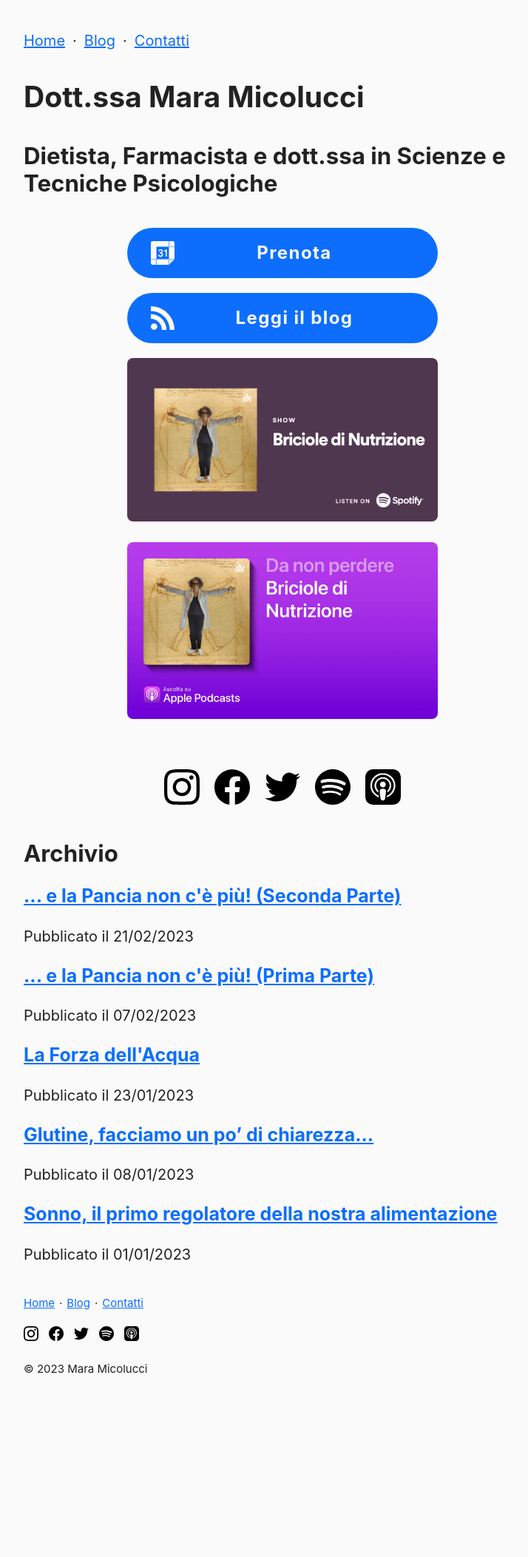
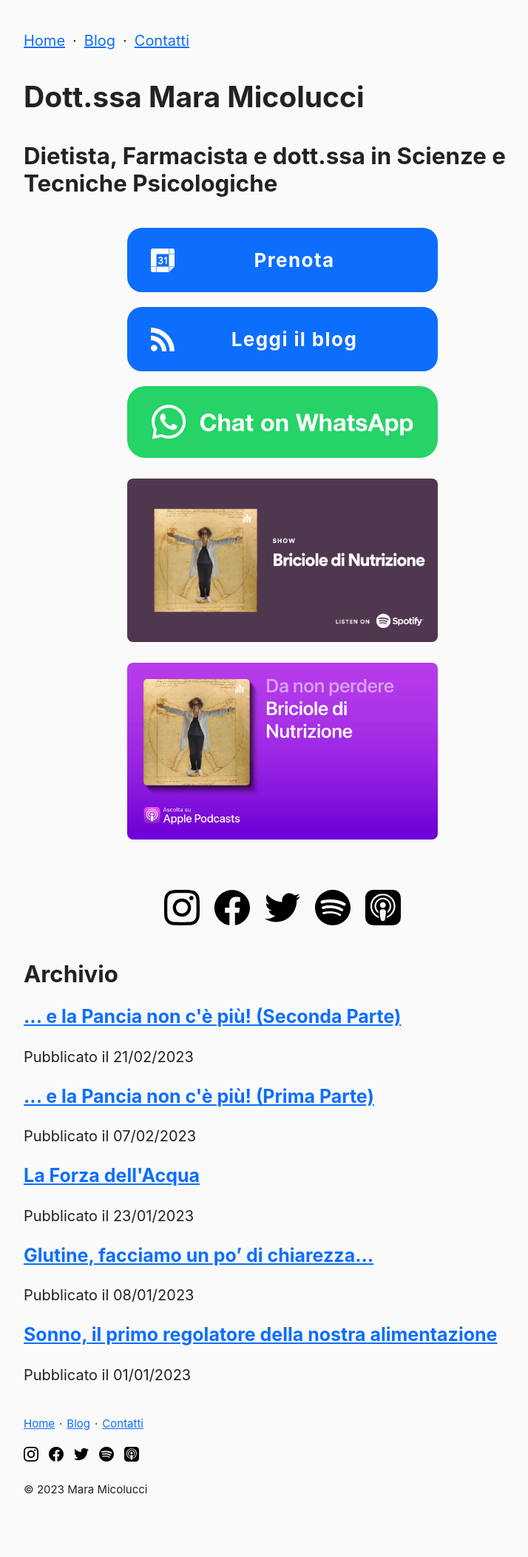
Before and after one commit to curlybracketshq/dietista.it, a Jekyll site: the page built from index.html, in a window 1280 px wide. Shown: the whole page at 74% size, without its empty margins (258-972 px from the left). Built offline with Jekyll 4.4.1, drawn with Linux system fonts in a browser that asks for light colours; before the commit the page ends 1942 px from its top, so only the background shows below that.

Commit message:
Add button to chat on Whatsapp

```diff
--- a/index.html
+++ b/index.html
@@ -16,6 +16,11 @@ description: Dietista, Farmacista e dott.ssa in Scienze e Tecniche Psicologiche
     <img src="/images/rss.svg" width="32" height="32" alt="Leggi il blog" />
     <p>Leggi il blog</p>
   </a>
+
+  <a class="chat_on_whatsapp" aria-label="Chat on WhatsApp" href="https://wa.me/393707021620">
+    <img alt="Chat on WhatsApp" src="/images/WhatsAppButtonGreenLarge.svg" />
+  </a>
+
   <a class="podcast_cta" href="https://open.spotify.com/show/6MhsdZ5sEn8JgpDm9yuL9b?si=dca7b40f66a2491e">
     <img src="/images/82973ba381903632eb7cc86366913f0892644910.png"
       alt="Ascolta il podcast Briciole di Nutrizione su Spotify" />
--- a/stylesheets/default_v2.css
+++ b/stylesheets/default_v2.css
@@ -132,15 +132,15 @@ a.cta {
   background-color: var(--primary);
   color: var(--background);
   width: 356px; /* 420 - 32*2 */
-  border-radius: 40px;
+  border-radius: 20px;
   overflow: hidden;
-  padding: 16px 32px;
+  padding: 24px 32px;
   display: flex;
   align-items: center;
 }
 
 .cta p {
-  font-size: 1.2rem;
+  font-size: 1.3rem;
   font-weight: bold;
   text-align: center;
   letter-spacing: 0.07rem;
@@ -151,6 +151,10 @@ a.cta {
 
 .cta svg {
   flex-grow: 0;
+}
+
+a.chat_on_whatsapp img {
+  width: 420px;
 }
 
 a.podcast_cta {
```
Also changed, not shown: images/WhatsAppButtonGreenLarge.svg (added).
